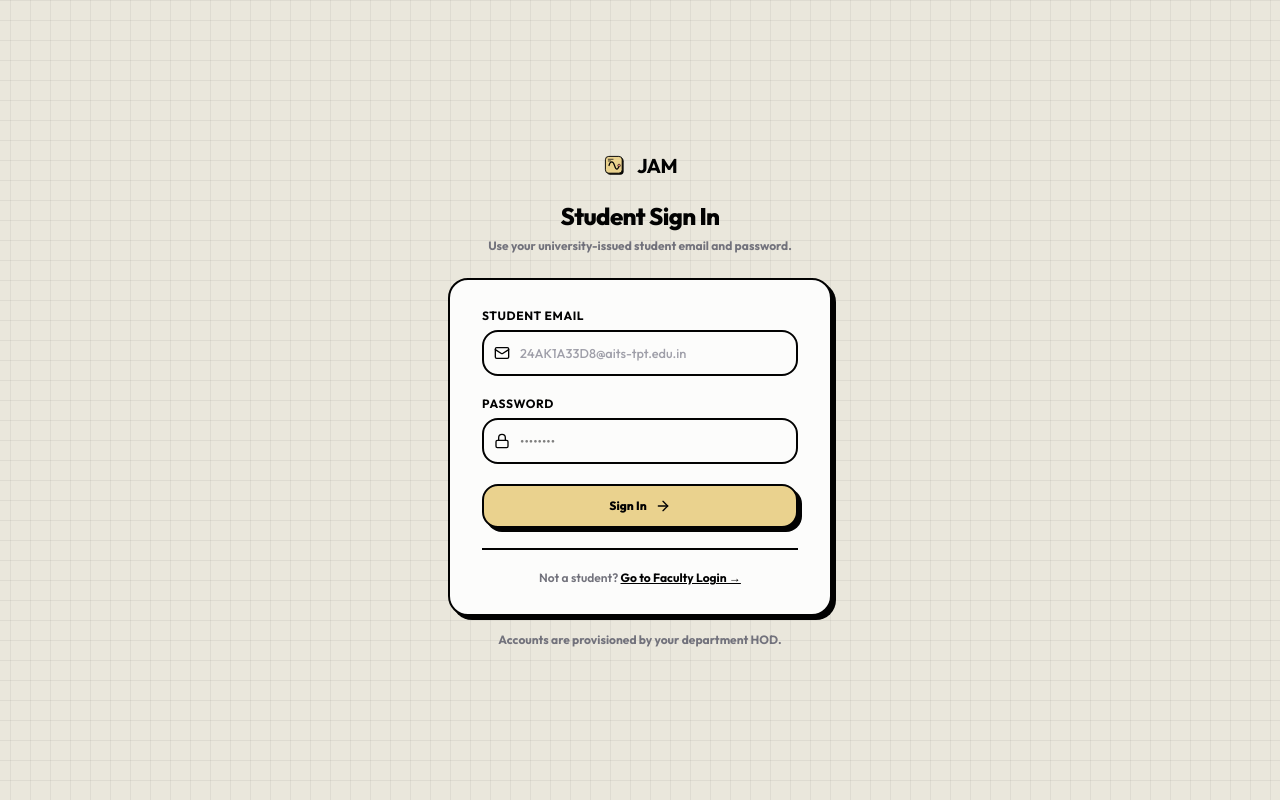
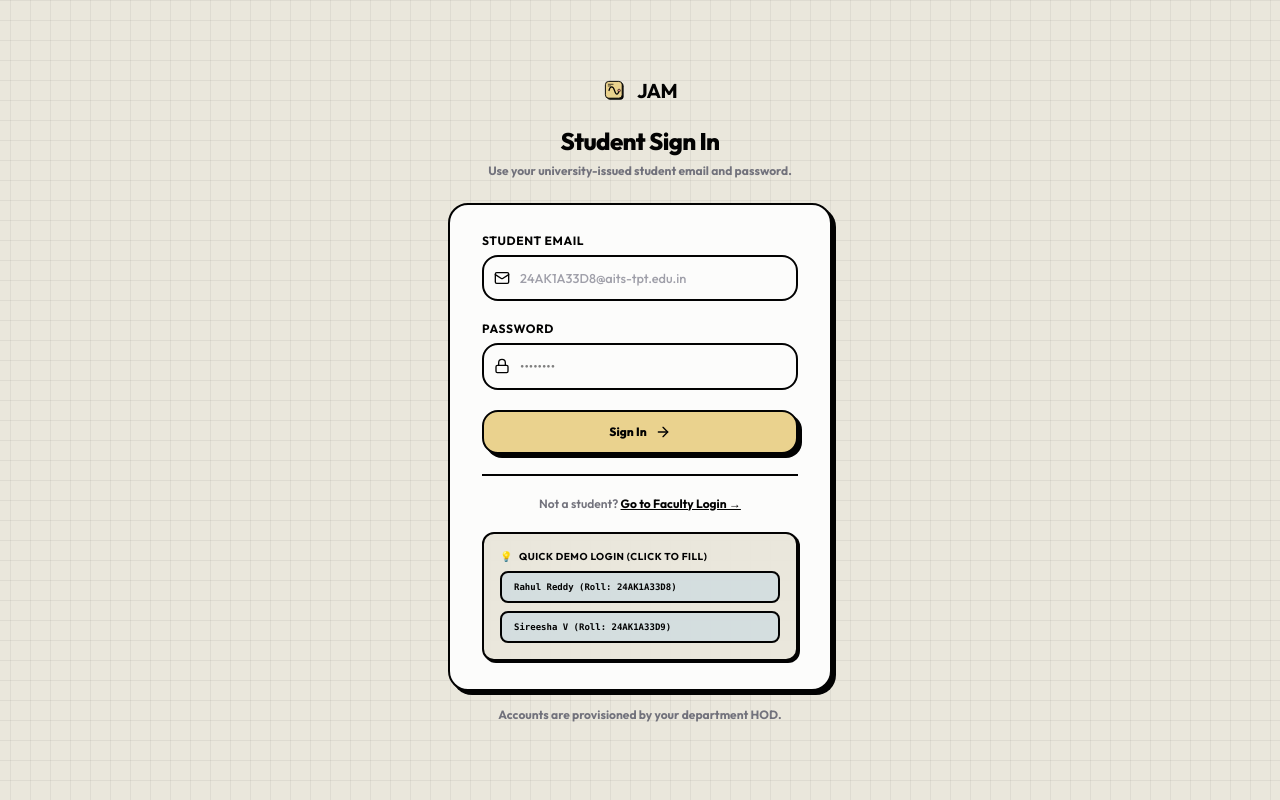
Before and after one commit to Saraththecoder/JAM, a Next.js app: page /login/student in a window 1280 px wide. Built offline with nearby package versions, Linux system fonts and the light colour scheme; no server answers.

Commit message:
feat: add quick demo credentials autofill panel to student and faculty login views

```diff
--- a/app/login/faculty/page.tsx
+++ b/app/login/faculty/page.tsx
@@ -129,7 +129,6 @@ export default function FacultyLoginPage() {
               )}
             </button>
           </form>
-
           <div className="mt-5 pt-5 border-t-2 border-black text-center text-xs text-zinc-500 font-semibold">
             <p>
               Not a faculty member?{' '}
@@ -137,6 +136,35 @@ export default function FacultyLoginPage() {
                 Go to Student Login →
               </Link>
             </p>
+          </div>
+
+          {/* Quick Demo Fill */}
+          <div className="mt-5 p-4 bg-[#fbfaf7] border-2 border-black rounded-xl text-xs font-bold text-left shadow-[2px_2px_0px_rgba(0,0,0,1)]">
+            <p className="text-zinc-650 mb-2 flex items-center gap-1.5 font-sans uppercase tracking-wider text-[10px]">
+              <span>💡</span> Quick Demo Login (Click to fill)
+            </p>
+            <div className="flex flex-col gap-2">
+              <button
+                type="button"
+                onClick={() => {
+                  setEmail('hod.aiml@aits-tpt.edu.in');
+                  setPassword('hodpassword123');
+                }}
+                className="w-full text-left px-3 py-2 bg-neuyellow/30 text-black border-2 border-black rounded-lg hover:bg-neuyellow/55 hover:shadow-[1px_1px_0px_rgba(0,0,0,1)] active:shadow-none transition-all font-mono text-[9px] font-extrabold cursor-pointer"
+              >
+                Dr. M. Sreenivasulu (HOD, AI&ML)
+              </button>
+              <button
+                type="button"
+                onClick={() => {
+                  setEmail('sumathi.g@aits-tpt.edu.in');
+                  setPassword('facultypwd123');
+                }}
+                className="w-full text-left px-3 py-2 bg-neugreen/25 text-black border-2 border-black rounded-lg hover:bg-neugreen/45 hover:shadow-[1px_1px_0px_rgba(0,0,0,1)] active:shadow-none transition-all font-mono text-[9px] font-extrabold cursor-pointer"
+              >
+                Smt. G. Sumathi (Class Mentor)
+              </button>
+            </div>
           </div>
         </div>
 
--- a/app/login/student/page.tsx
+++ b/app/login/student/page.tsx
@@ -131,7 +131,6 @@ export default function StudentLoginPage() {
               )}
             </button>
           </form>
-
           <div className="mt-5 pt-5 border-t-2 border-black text-center text-xs text-zinc-500 font-semibold">
             <p>
               Not a student?{' '}
@@ -139,6 +138,35 @@ export default function StudentLoginPage() {
                 Go to Faculty Login →
               </Link>
             </p>
+          </div>
+
+          {/* Quick Demo Fill */}
+          <div className="mt-5 p-4 bg-[#fbfaf7] border-2 border-black rounded-xl text-xs font-bold text-left shadow-[2px_2px_0px_rgba(0,0,0,1)]">
+            <p className="text-zinc-650 mb-2 flex items-center gap-1.5 font-sans uppercase tracking-wider text-[10px]">
+              <span>💡</span> Quick Demo Login (Click to fill)
+            </p>
+            <div className="flex flex-col gap-2">
+              <button
+                type="button"
+                onClick={() => {
+                  setEmail('24ak1a33d8@aits-tpt.edu.in');
+                  setPassword('studentpwd123');
+                }}
+                className="w-full text-left px-3 py-2 bg-neublue/30 text-black border-2 border-black rounded-lg hover:bg-neublue/55 hover:shadow-[1px_1px_0px_rgba(0,0,0,1)] active:shadow-none transition-all font-mono text-[9px] font-extrabold cursor-pointer"
+              >
+                Rahul Reddy (Roll: 24AK1A33D8)
+              </button>
+              <button
+                type="button"
+                onClick={() => {
+                  setEmail('24ak1a33d9@aits-tpt.edu.in');
+                  setPassword('studentpwd123');
+                }}
+                className="w-full text-left px-3 py-2 bg-neublue/30 text-black border-2 border-black rounded-lg hover:bg-neublue/55 hover:shadow-[1px_1px_0px_rgba(0,0,0,1)] active:shadow-none transition-all font-mono text-[9px] font-extrabold cursor-pointer"
+              >
+                Sireesha V (Roll: 24AK1A33D9)
+              </button>
+            </div>
           </div>
         </div>
 
```
